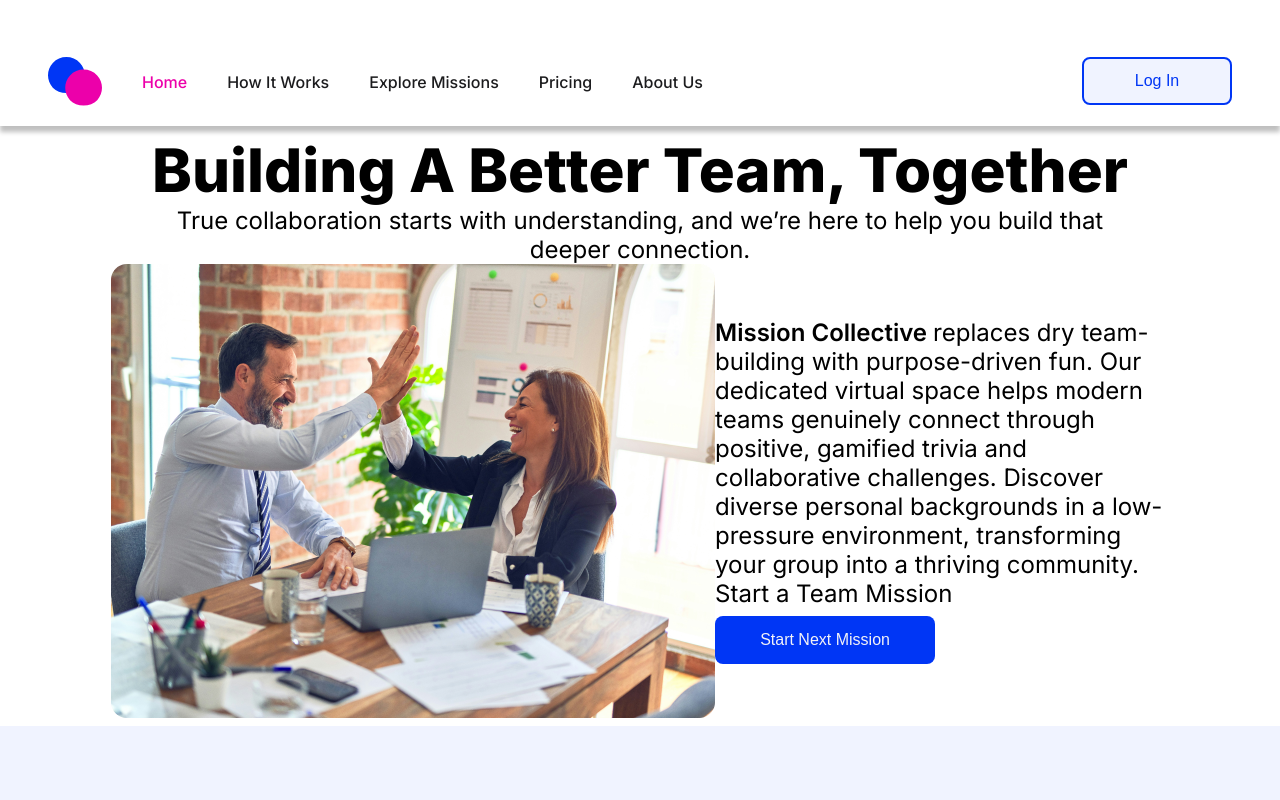
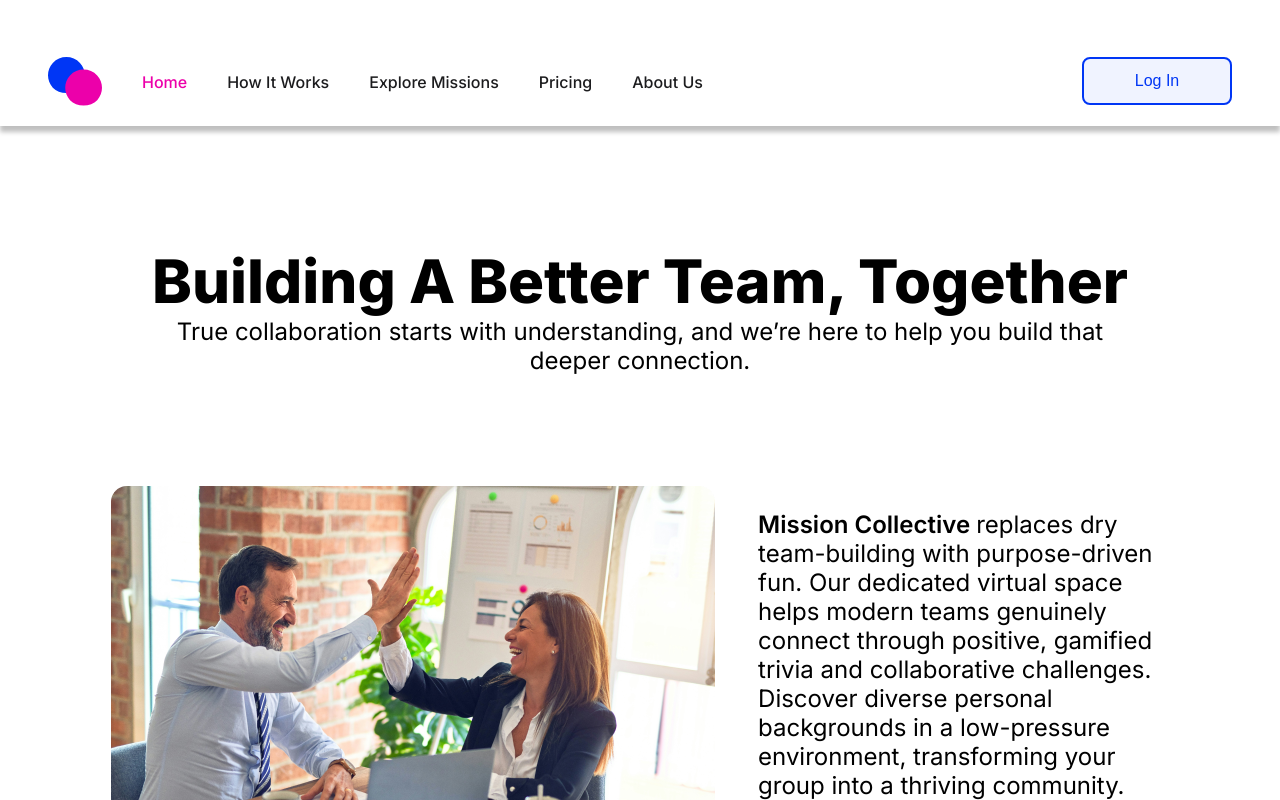
Before and after one commit to cherryontech/MissionCollective, a React (Vite) app: page / in a window 1280 px wide. Shown: the top 800 px of the page. Built offline with nearby package versions, Linux system fonts and the light colour scheme.

Commit message:
finish section 0

```diff
--- a/src/Components/Section0.jsx
+++ b/src/Components/Section0.jsx
@@ -11,7 +11,7 @@ export default function Section0() {
             help you build that deeper connection.
           </p>
         </div>
-        <div className="img-section-content">
+        <div className="section0-content">
           <img src={highFive} alt="coworkers-high-fiving"></img>
           <div className="section0-text">
             <p>
@@ -22,7 +22,7 @@ export default function Section0() {
               personal backgrounds in a low-pressure environment, transforming your
               group into a thriving community. Start a Team Mission
             </p>
-            <button>Start Next Mission</button>
+            <button>Start a Team Mission</button>
           </div>
         </div>
       </div>
--- a/src/styles/HomePage.css
+++ b/src/styles/HomePage.css
@@ -44,19 +44,27 @@ h2 {
 
 /* Specific Styles to Section */
 
-/* Sections 0 & 2*/
-.img-section-content {
+/* Sections 0 */
+.section0 {
+    margin-bottom: 6.94rem;
+}
+
+.section0-content {
     display: flex;
     align-items: center;
     justify-content: space-between;
 }
 
-/* Section 0 */
 .section0-heading {
     text-align: center;
     align-self: center;
     max-width: 62.75rem;
-    width: 100%
+    width: 100%;
+    margin: 6.94rem auto;
+}
+
+.section0-content {
+    gap: 2.69rem;
 }
 
 .section0 p {
@@ -71,11 +79,19 @@ h2 {
 }
 
 .section0-text p {
-
+    margin-bottom: 2rem;
 }
 
 .section0-text span {
     font-weight: 600;
+}
+
+.section0 button {
+    padding: 0.7rem 1rem;
+    font-size: 1rem;
+    font-weight: 400;
+    color: #F2F2F7;
+    line-height: normal;
 }
 
 
```
